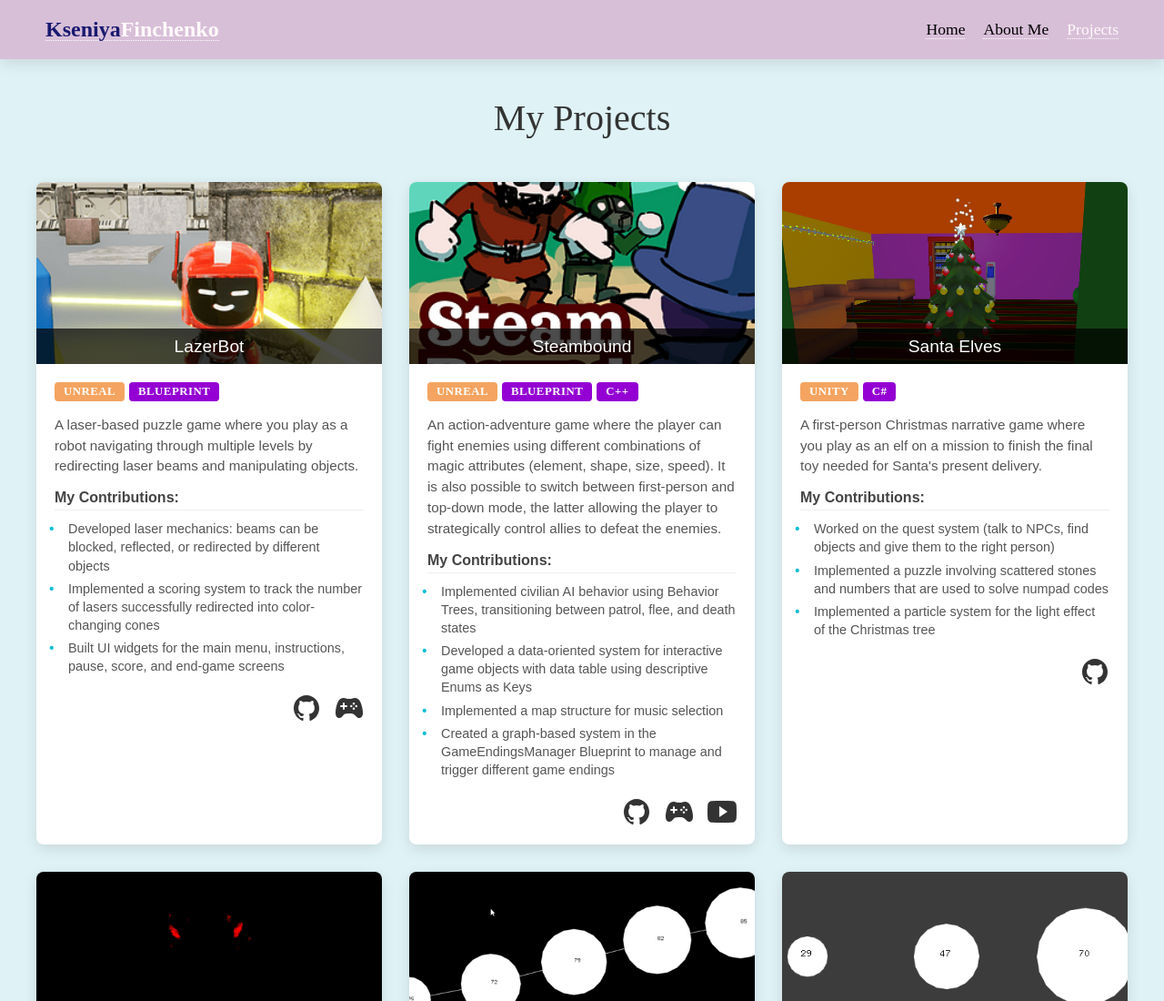
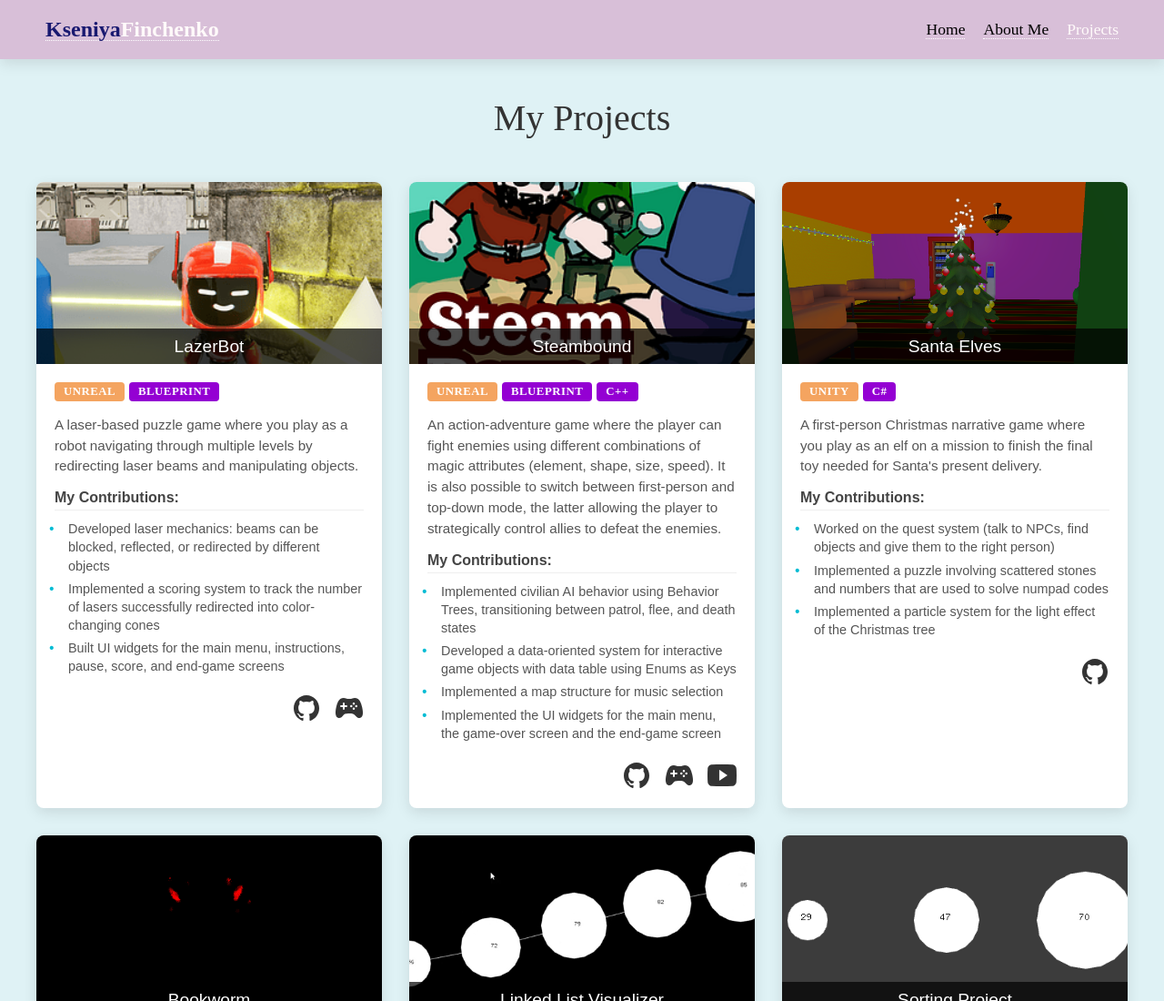
Before and after one commit to Ksoucha/Ksoucha.github.io, a plain HTML site: page docs/projects.html in a window 1280 px wide. Shown: the top 1100 px of the page at 91% size. Drawn offline with nearby package versions, Linux system fonts and the light colour scheme.

Commit message:
Update contributions list in projects.html

```diff
--- a/docs/projects.html
+++ b/docs/projects.html
@@ -84,9 +84,9 @@
                             <h4>My Contributions:</h4>
                             <ul>
                                 <li>Implemented civilian AI behavior using Behavior Trees, transitioning between patrol, flee, and death states</li>
-                                <li>Developed a data-oriented system for interactive game objects with data table using descriptive Enums as Keys</li>
+                                <li>Developed a data-oriented system for interactive game objects with data table using Enums as Keys</li>
                                 <li>Implemented a map structure for music selection</li>
-                                <li>Created a graph-based system in the GameEndingsManager Blueprint to manage and trigger different game endings</li>
+                                <li>Implemented the UI widgets for the main menu, the game-over screen and the end-game screen</li>
                             </ul>
                         </div>
 
```
